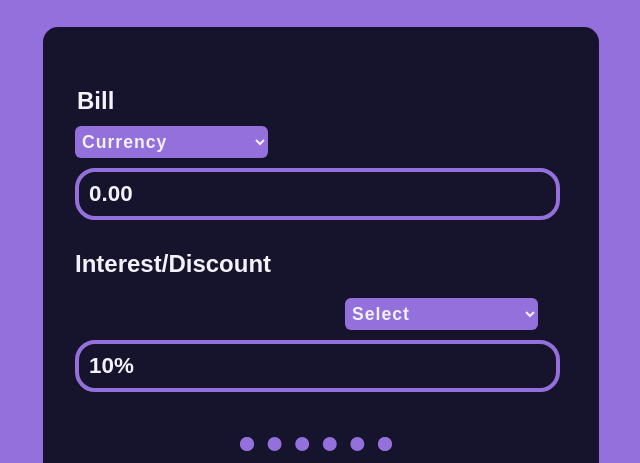
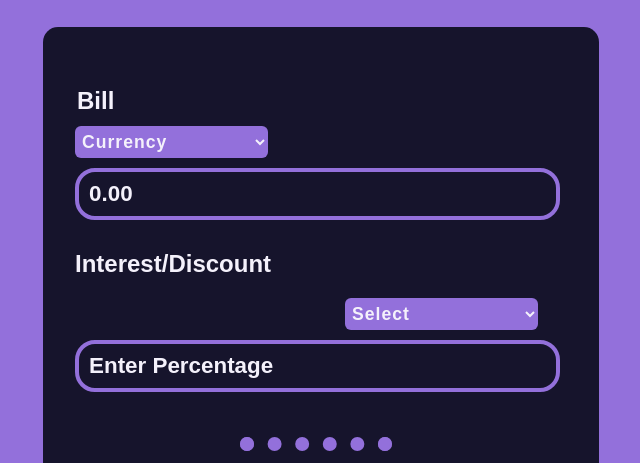
Before and after one commit to DiogoOkeke/Interest-Discount-Calculator, a plain HTML site: page index.html in a window 1280 px wide. Shown: the top 463 px of the page, without its empty margins (319-959 px from the left). Drawn offline with Linux system fonts and the light colour scheme.

Commit message:
Updated index.html file

```diff
--- a/index.html
+++ b/index.html
@@ -41,7 +41,7 @@
       <option value="interest">Interest(%)</option>
       <option value="discount">Discount(%)</option>
      </select>
-     <input onkeyup="totalBill();" onchange="totalBill();" class="interest-discount-input" type="number" placeholder="10%">
+     <input onkeyup="totalBill();" onchange="totalBill();" class="interest-discount-input" type="number" placeholder="Enter Percentage">
     </div>
 
  </div>
```
